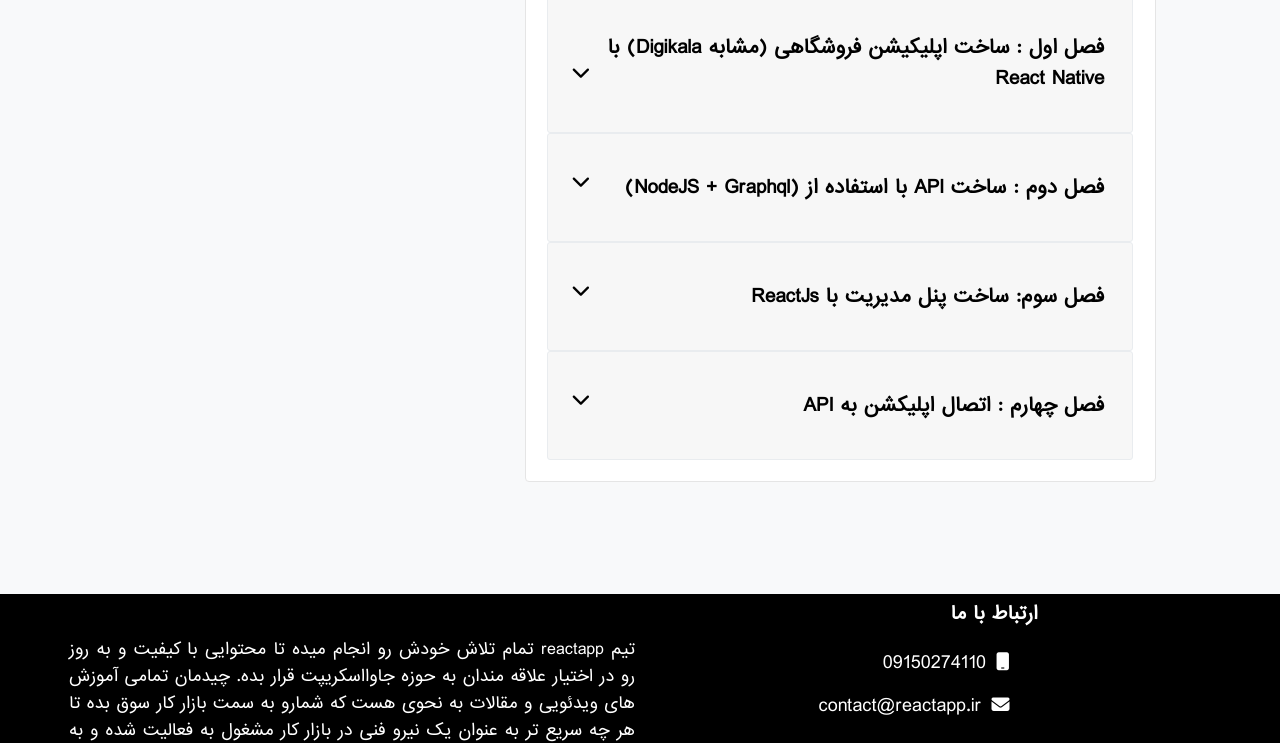
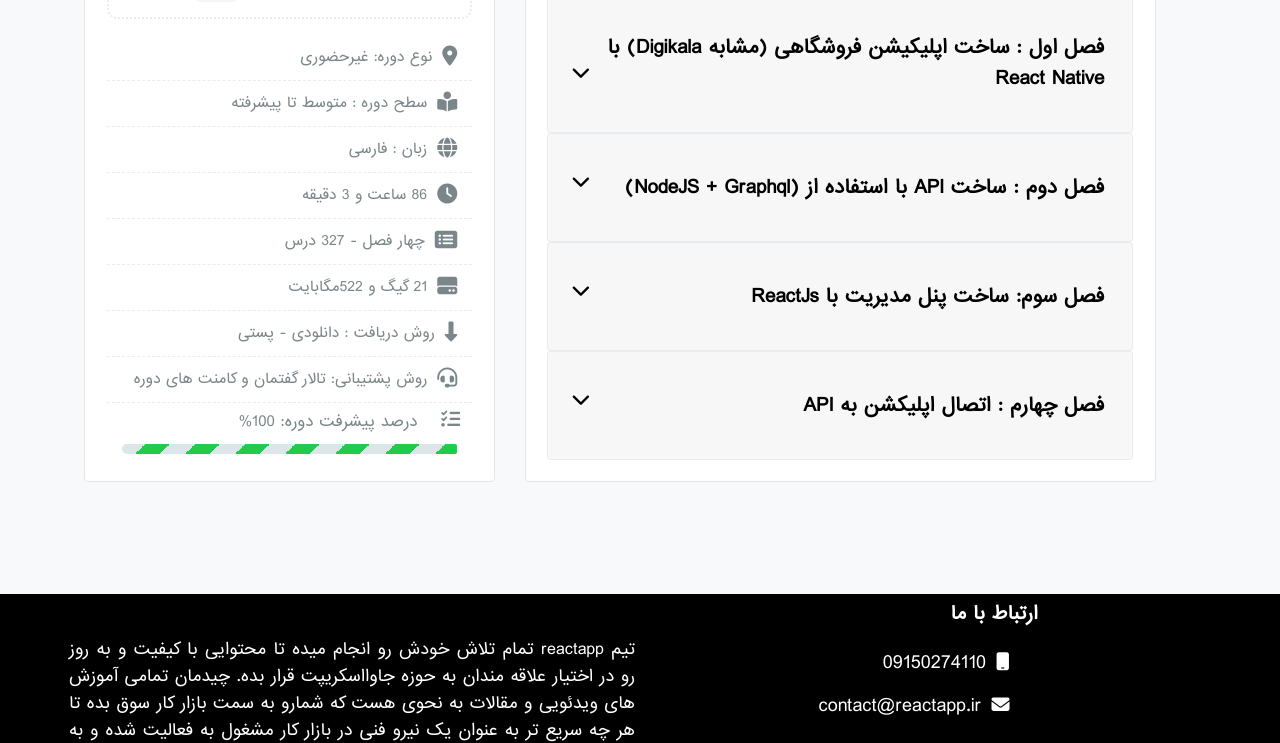
Before and after one commit to Taniyagh/JS-Training-Sait, a plain HTML site: page course.html in a window 1280 px wide. Shown: the part 1814-2557 px from the top of the page. Drawn offline with Linux system fonts and the light colour scheme.

Commit message:
Fixed-course-detail-info
Fixing course detail info

```diff
--- a/StyleCourse.css
+++ b/StyleCourse.css
@@ -1304,6 +1304,10 @@ footer .row{
 	padding-top:50px !important;
 	align-items:start !important;
 	justify-content: center !important;
+}
+
+.course-row.fixed{
+	flex-flow:column !important;
 }
 
 /*.course-row{
@@ -1479,6 +1483,8 @@ footer .row{
 	width: 40%;
     background-color: transparent;
     padding: 0px!important;
+	left: 20px;
+	position:relative;
 }
 
 /*
--- a/course.js
+++ b/course.js
@@ -29,7 +29,7 @@ window.onload=function(){
         const searchInput=document.querySelector('.search-input');
         const featureCourse=document.querySelector('.featured-course');
         const backToTop=document.querySelector('.back-to-top');
-
+        const courseDetailInfoContainer=document.querySelector('.course-detil-info-container');
 
         //Event listeners
         courses.addEventListener('mouseover',function(){
@@ -221,6 +221,7 @@ window.onload=function(){
         const studyMode=document.querySelector('.study-mode');
         const courseDetailInfo=document.querySelector('.course-detail-info');
 
+        //courseDetailInfoContainer
 
 
             window.addEventListener('scroll',function(){
@@ -265,7 +266,22 @@ window.onload=function(){
                     //courseDetailInfo.parentElement.classList.add('fixed')
                 }*/
 
+                if(scrollY+40>courseDetailInfoContainer.parentElement.offsetTop && window.scrollY<courseContent.offsetHeight+70){
+                    courseDetailInfoContainer.style.position='fixed';
+                    courseDetailInfoContainer.style.left='20px';
+                    courseDetailInfoContainer.style.top='0px';
+                    courseDetailInfoContainer.parentElement.classList.add('fixed');
 
+                }else if (window.scrollY>=courseContent.offsetHeight+70){
+                    courseDetailInfoContainer.style.position='relative';
+                    courseDetailInfoContainer.parentElement.classList.remove('fixed');
+                    courseDetailInfoContainer.style.top=`${courseInfo.offsetHeight-courseDetailInfoContainer.offsetHeight}px`;
+                    courseDetailInfoContainer.style.left='20px';
+                }else{
+                    courseDetailInfoContainer.style.position='relative';
+                    courseDetailInfoContainer.parentElement.classList.remove('fixed');
+                    courseDetailInfoContainer.style.left='20px';
+                }
             })
         /*sticky nav*/
 
@@ -403,7 +419,7 @@ window.onload=function(){
         /* magnify */
         /* Study-mode */
             const studyModebtn=document.querySelector('.study-mode-btn');
-            const courseDetailInfoContainer=document.querySelector('.course-detil-info-container');
+
             let isActive=false;
             studyModebtn.addEventListener('click',function(){
                 isActive=!isActive;
@@ -443,4 +459,5 @@ window.onload=function(){
             }
             console.log(accordiansIcon)
         /*accordian*/
-    }
+
+}
```
